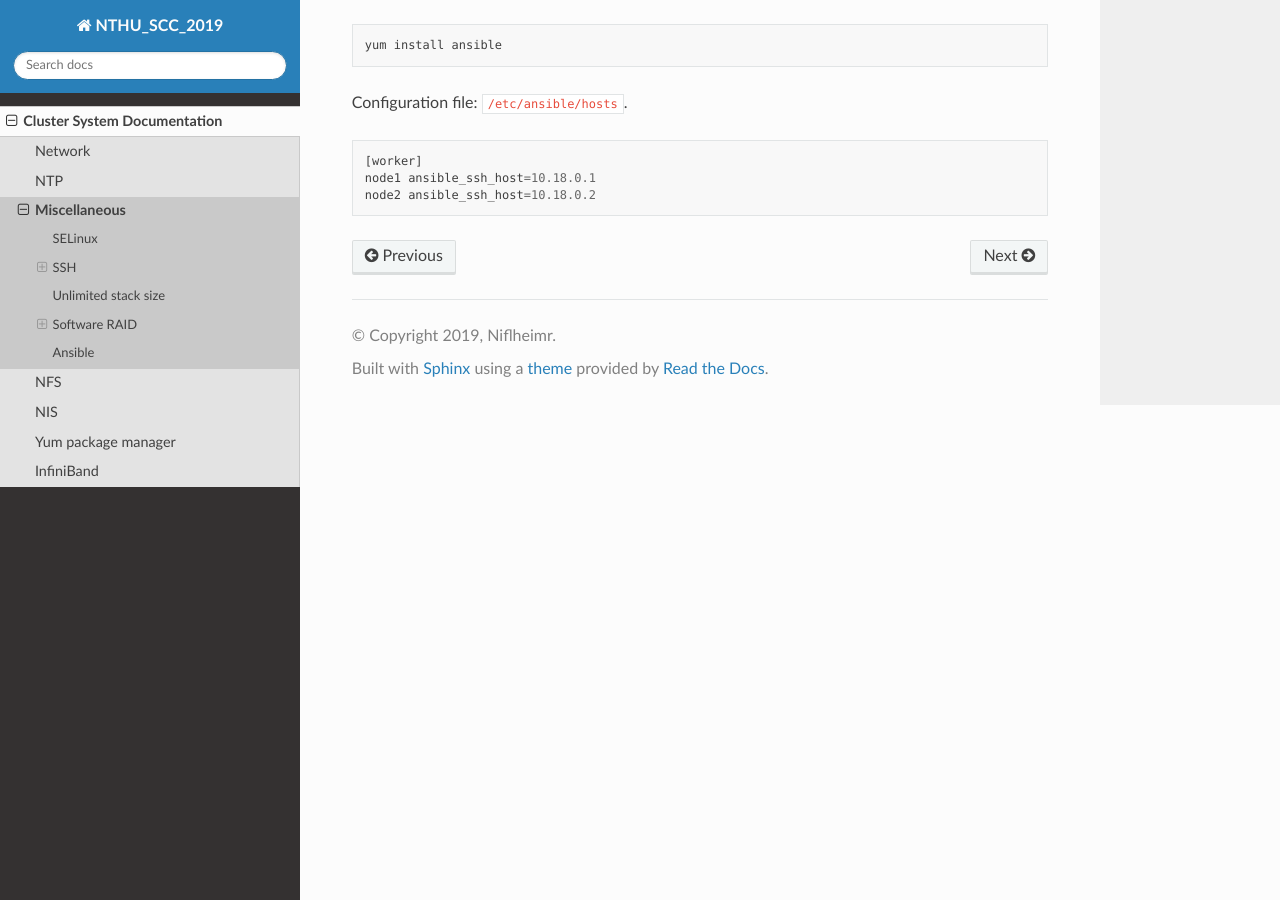
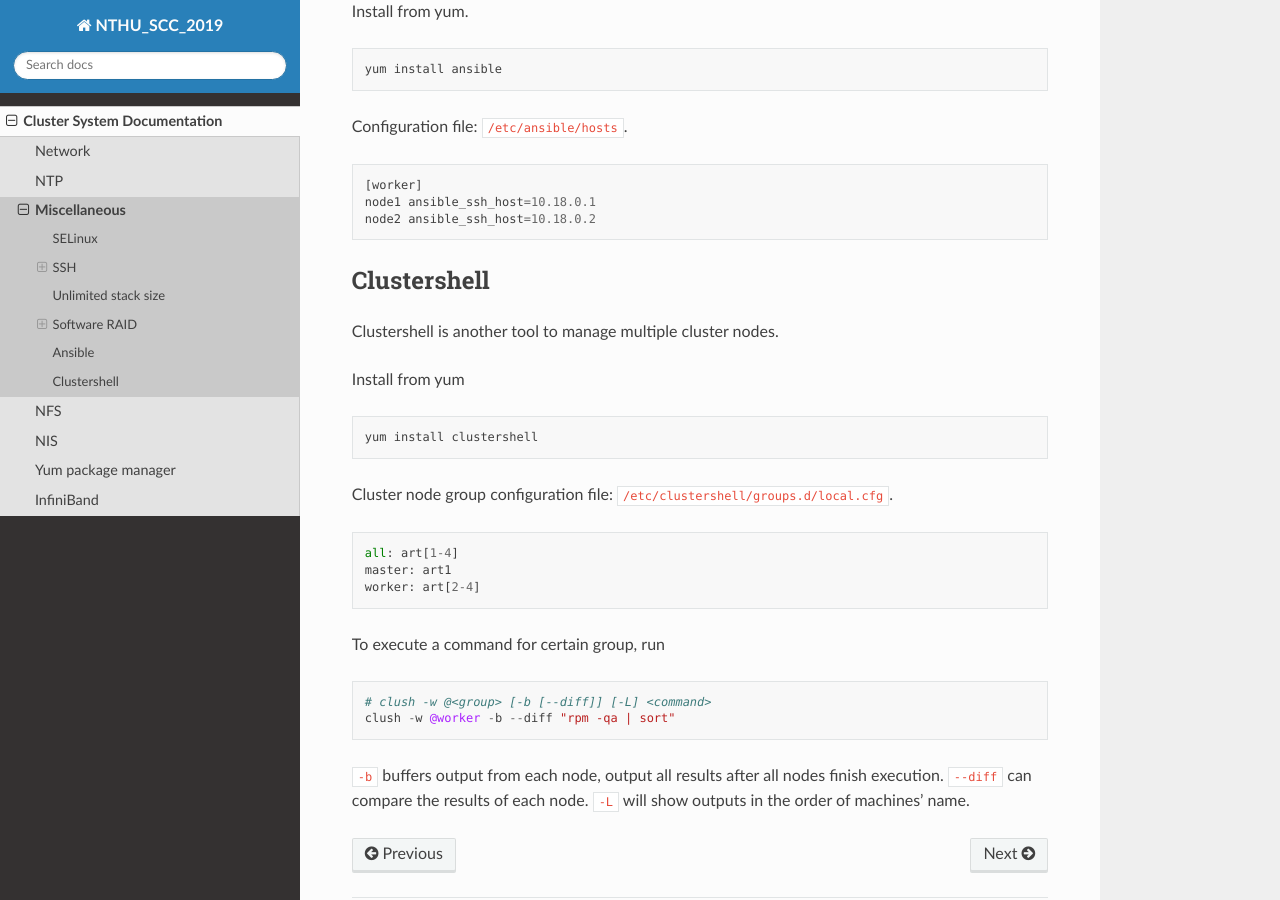
Before and after one commit to jim90247/NTHU_SCC2019, a Sphinx documentation site: the page built from docs/cluster/miscellaneous.rst, in a window 1280 px wide and 900 px high, scrolled down 2687 px. Built offline with Sphinx 7.4.7 and the Read the Docs theme 2.0.0, drawn with Linux system fonts in a browser that asks for light colours.

Commit message:
Add clustershell setup & basic usage

```diff
--- a/docs/cluster/miscellaneous.rst
+++ b/docs/cluster/miscellaneous.rst
@@ -116,3 +116,29 @@ Configuration file: ``/etc/ansible/hosts``.
 	[worker]
 	node1 ansible_ssh_host=10.18.0.1
 	node2 ansible_ssh_host=10.18.0.2
+
+Clustershell
+============
+
+Clustershell is another tool to manage multiple cluster nodes.
+
+Install from yum
+::
+
+	yum install clustershell
+
+Cluster node group configuration file: ``/etc/clustershell/groups.d/local.cfg``.
+::
+
+	all: art[1-4]
+	master: art1
+	worker: art[2-4]
+
+To execute a command for certain group, run
+::
+
+	# clush -w @<group> [-b [--diff]] [-L] <command>
+	clush -w @worker -b --diff "rpm -qa | sort"
+
+``-b`` buffers output from each node, output all results after all nodes finish execution. ``--diff`` can compare the results of each node.
+``-L`` will show outputs in the order of machines' name.
```
